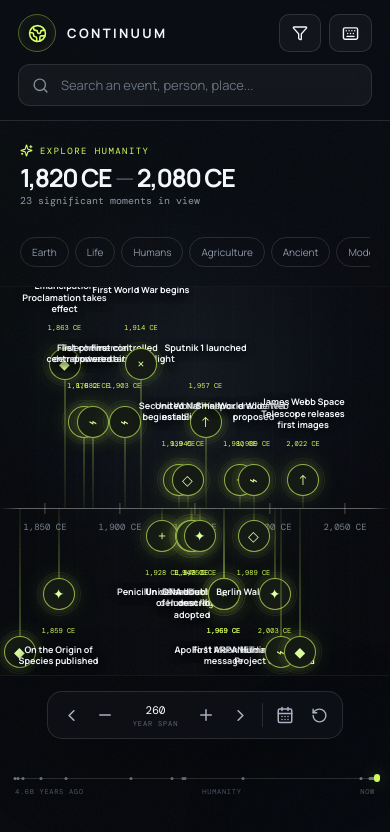
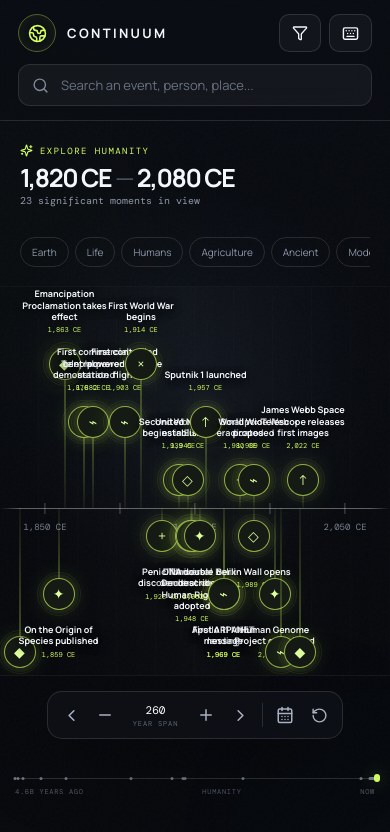
Before and after one commit to PVirgil/Humanitys-Calendar, a React (Vite) app: page / in a window 390 px wide. Shown: the top 832 px of the page. Built offline with nearby package versions, Linux system fonts and the light colour scheme.

Commit message:
Update styles.css

```diff
--- a/src/styles.css
+++ b/src/styles.css
@@ -401,13 +401,11 @@ button, a { -webkit-tap-highlight-color: transparent; }
 }
 
 .event-node.above .event-label {
-  bottom: calc(100% + 22px);
-  min-height: 30px;
+  bottom: calc(100% + 2px);
 }
 
 .event-node.below .event-label {
-  top: calc(100% + 22px);
-  min-height: 30px;
+  top: calc(100% + 2px);
 }
 
 .event-label strong,
@@ -425,21 +423,8 @@ button, a { -webkit-tap-highlight-color: transparent; }
   color: var(--accent);
   font-family: "DM Mono", monospace;
   font-size: 8px;
+  margin-top: 4px;
   white-space: nowrap;
-  position: absolute;
-  left: 50%;
-  transform: translateX(-50%);
-  width: max-content;
-  margin: 0;
-}
-
-/* Dates stay at one consistent height from every circle, regardless of title length. */
-.event-node.above .event-label small {
-  bottom: -18px;
-}
-
-.event-node.below .event-label small {
-  top: -18px;
 }
 
 .timeline-hint {
@@ -754,7 +739,7 @@ kbd {
     --level-step: 58px;
   }
   .event-label {
-    width: 102px;
+    width: 88px;
   }
   .event-label strong {
     font-size: 8px;
@@ -762,7 +747,7 @@ kbd {
   }
   .event-label small {
     font-size: 7px;
-    margin: 0;
+    margin-top: 3px;
   }
   .event-label strong { font-size: 9px; }
   .timeline-hint { display: none; }
@@ -772,3 +757,9 @@ kbd {
   .minimap { width: calc(100% - 30px); }
   .drawer-content { padding-inline: 22px; }
 }
+
+@media (max-width: 390px) {
+  .tick:nth-of-type(even) label {
+    display: none;
+  }
+}
```
